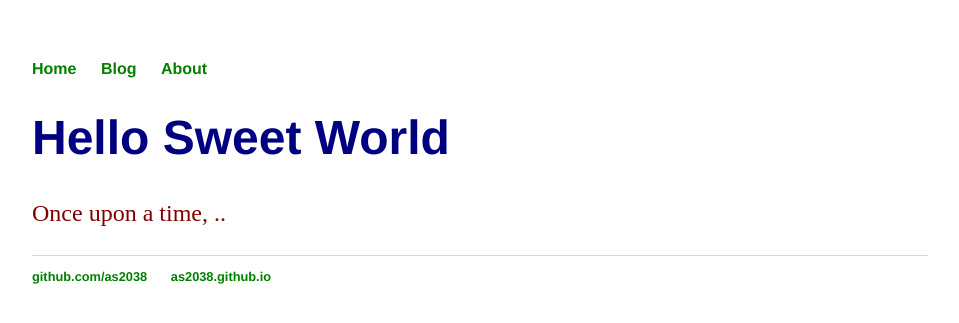
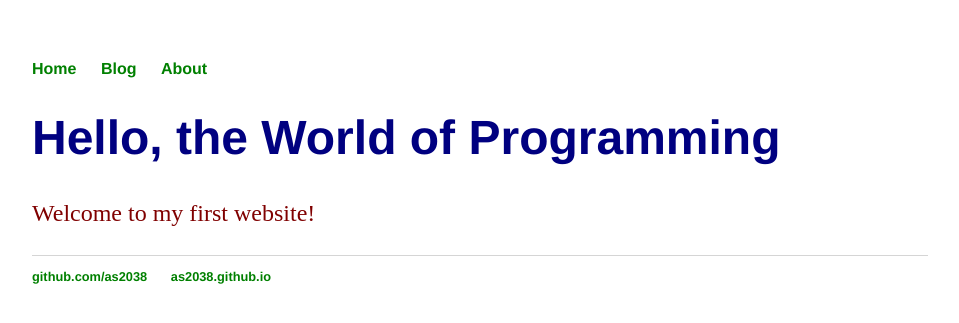
Before and after one commit to as2038/as2038.github.io, a Jekyll site: the page built from index.html, in a window 1280 px wide. Shown: the top 323 px of the page, without its empty margins (160-1119 px from the left). Built offline with Jekyll 4.4.1, drawn with Linux system fonts in a browser that asks for light colours.

Commit message:
Update index.html

```diff
--- a/index.html
+++ b/index.html
@@ -3,6 +3,6 @@ layout: default
 title: Web Programming
 ---
 <div class="blurb">
-  <h1>Hello Sweet World</h1>
-  <p>Once upon a time, ..</p>
+  <h1>Hello, the World of Programming</h1>
+  <p>Welcome to my first website!</p>
 </div>
```
